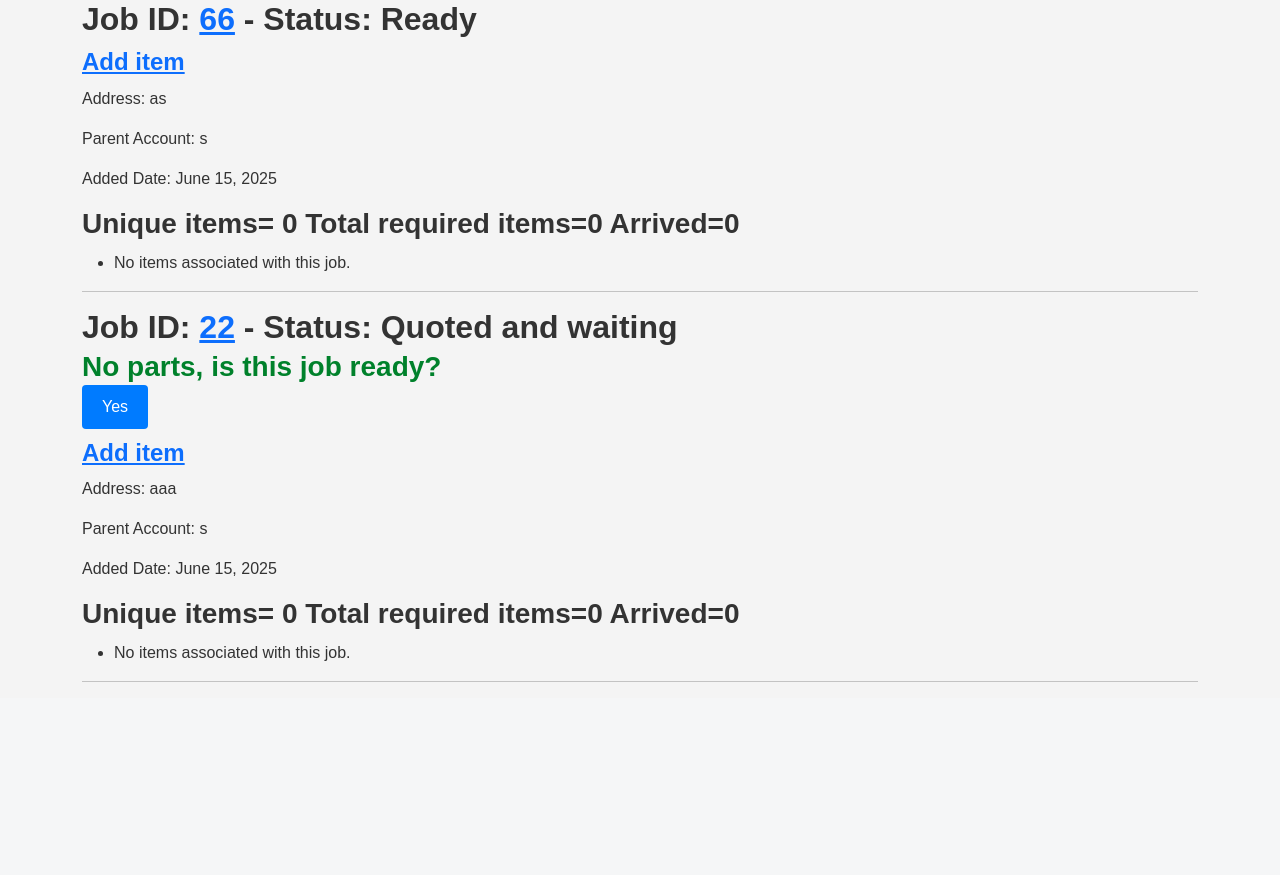
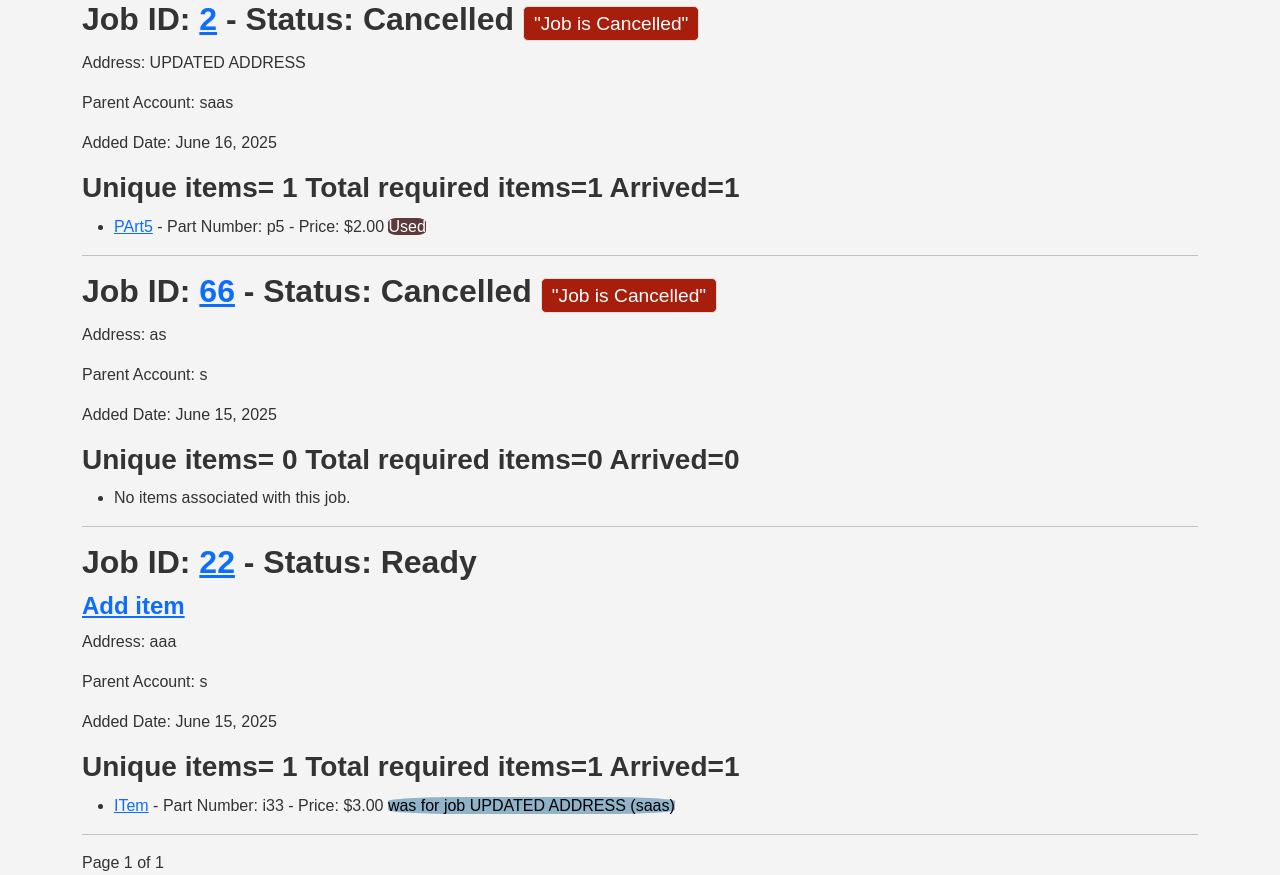
Before and after one commit to Yassin-567/stock, a Django app: page / in a window 1280 px wide. Shown: the part 104-979 px from the top of the page. Before the commit the page ends 786 px from the top, so only its background shows below. Run offline with Django 5.2, Linux system fonts and the light colour scheme; a user stored in the database is signed in; data comes from the database, SQL or seed files in the repository; data that the repository does not hold is empty.

Commit message:
22/6/2025/

```diff
--- a/inventory/templatetags/custom_tags.py
+++ b/inventory/templatetags/custom_tags.py
@@ -5,17 +5,24 @@ register = template.Library()
 
 @register.filter
 def is_admin(user):
-    if user.groups.filter(name='Admin').exists() or user.company.owner==user:
-        return True
+    try:
+        company=user.company
+    except:
+        company=None
+    if company and user.is_authenticated:
+        if user.company.owner==user or user.is_admin:
+            return True
     return False
-@register.filter
-def is_in_group(user, group_name):
 
-    return user.groups.filter(name=group_name).exists()
 @register.filter
 def is_owner(user):
-    if user.is_authenticated and user.company.owner==user:
-        return True
+    try:
+        company=user.company
+    except:
+        company=None
+    if company and user.is_authenticated:
+        if user.is_authenticated and user.company.owner==user:
+            return True
     return False
 
 # filepath: c:\Users\3Y\Desktop\venv1\stock\inventory\templatetags\custom_tags.py
--- a/inventory/urls.py
+++ b/inventory/urls.py
@@ -22,7 +22,6 @@ urlpatterns=[
     path('job/<int:pk>/',views.update_job,name='update_job'),
     path('job/<int:pk>/<int:cancel>',views.update_job,name='update_job'),
     path('item/<int:pk>/',views.update_item,name='update_item'),
-
     path('witem/<int:pk>/',views.update_warehouse_item,name='update_warehouse_item'),
     path('adpanel/<int:pk>/',views.update_user,name='update_user'),
     path('adpanelc//',views.update_company,name='update_company'),
--- a/inventory/views.py
+++ b/inventory/views.py
@@ -16,6 +16,7 @@ from django.http import HttpResponseForbidden
 from django.contrib.contenttypes.models import ContentType
 from django.db import IntegrityError, transaction
 from django.core.mail import send_mail
+from django.core.paginator import Paginator
 
 
 #import requests
@@ -82,18 +83,21 @@ def inventory(request,pk=None):
 
 
     rjobs = Job.objects.annotate(item_count=Count('items')).filter(items_arrived=True).prefetch_related('items')
-    items=Item.objects.filter(company=request.user.company)
 
     rjobs=Job.objects.filter(company=request.user.company)
+    paginator=Paginator(rjobs,10)
+    page_number = request.GET.get('page')
+    page_obj = paginator.get_page(page_number)
+    context={
 
-    context={'rjobs':rjobs,
-            'items':items,
+            'rjobs': page_obj,
+            'page_obj':page_obj
             }
     if request.method=='POST' and "reset_notes" in request.POST:
         jobitem=JobItem.objects.get(id=pk)
-        item=Item.objects.get(id=jobitem.item.id)
-        item.notes=None
-        item.save(update_fields=['notes'])
+        # item=Item.objects.get(id=jobitem.item.id)
+        jobitem.notes=None
+        jobitem.save(update_fields=['notes'])
         jobitem.is_used=False
         jobitem.save(update_fields=['is_used'])
     elif request.method=="POST" and 'job_is_ready' in request.POST:
@@ -102,7 +106,7 @@ def inventory(request,pk=None):
             messages.error(request,'There is a used item')
             return render(request,'inventory/inventory.html',context)
         job.status='ready'
-        job.save(update_fields=['status'])
+        job.save()#update_fields=['status']
 
     return render(request,'inventory/inventory.html',context)
 
@@ -135,6 +139,7 @@ def update_job(request, pk, cancel=0):
     items=JobItem.objects.filter(job=job)
     items_count=job.items.all().count()
     form = JobForm(instance=job,updating=True,)
+    job_status=job.status
     comments_form=CommentForm(initial={
         'content_type': ContentType.objects.get_for_model(Job),
         'object_id': job.job_id,
@@ -153,6 +158,7 @@ def update_job(request, pk, cancel=0):
     if request.method=="POST":
         if 'yes_complete' in request.POST:
             post_data = request.session.pop('job_post_data', None)
+
             if post_data:
                 form = JobForm(post_data, instance=job, updating=True)
                 if form.is_valid():
@@ -164,7 +170,7 @@ def update_job(request, pk, cancel=0):
                 return render(request, 'inventory/job_update.html', {'form': form,'job':job,'comments_form':comments_form,'comments':comments,'items':items,'items_count':items_count})
         post_data = request.session.pop('job_post_data', None) #in case of no retunr back
         if post_data and request.method == 'POST' and 'no_return_back' in request.POST :#---
-            form = JobForm(post_data, instance=job, updating=True)  #----
+            return redirect(f'update_job',pk=pk)
         if 'save' in request.POST:
             quotation = request.POST.get('quotation')
             if quotation:
@@ -198,14 +204,16 @@ def update_job(request, pk, cancel=0):
                 elif form.cleaned_data['status']=='cancelled'  :
 
                     li=[]
-                    li=[item for item in job.items.all() if item.ordered and  item.arrived_quantity>0]
+                    li=[item for item in job.items.all() if item.ordered and  item.arrived_quantity>0 or item.from_warehouse]
                     if len(li)>0:
                         request.session['job_post_data'] = request.POST
                         return render(request,'inventory/confirm.html',{'items':li,'cancel_request':True,'job':job})
-
-                job.quotation=float(quotation) if float(quotation)>0 else None
-
+                try:
+                    job.quotation=float(quotation) if float(quotation)>0 else None
+                except:
+                    pass
                 form.save()
+                form = JobForm(request.POST, instance=job,updating=True)
                 messages.success(request, 'Job updated successfully')
                 items=JobItem.objects.filter(job=job)
         comments_form=CommentForm(request.POST)
@@ -247,7 +255,7 @@ def update_job(request, pk, cancel=0):
                         })
                     comments = Comment.objects.filter(content_type=ContentType.objects.get_for_model(Job), object_id=job.job_id,company=request.user.company)
                     return render(request, 'inventory/job_update.html', {'form': form,'job':job,'comments_form':comments_form,'comments':comments,'items':items,'items_count':items_count})
-                messages.error(request,"ddd")
+                messages.error(request,"Failed")
                 comments = Comment.objects.filter(content_type=ContentType.objects.get_for_model(Job), object_id=job.job_id,company=request.user.company)
                 comments_form = CommentForm(initial={
                 'content_type': ContentType.objects.get_for_model(Job),
@@ -257,7 +265,7 @@ def update_job(request, pk, cancel=0):
                 form = JobForm(instance=job,)
                 items=JobItem.objects.filter(job=job)
                 return render(request, 'inventory/job_update.html', {'form': form,'job':job,'comments_form':comments_form,'comments':comments,'items':items,'items_count':items_count})
-    context={'form': form,'job':job,'comments_form':comments_form,'comments':comments,'items':items,'items_count':items_count}
+    context={'form': form,'job':job,'comments_form':comments_form,'comments':comments,'items':items,'items_count':items_count,'job_status':job_status}
     return render(request, 'inventory/job_update.html', context)
 ###########################-ITEM-######################
 @login_required
@@ -409,7 +417,7 @@ def item_add(request,pk=None,no_job=False):
 def update_item(request, pk):
     item = JobItem.objects.get(Q(id=pk) & Q(job__company=request.user.company))
     completed=item.job.status=='completed'
-    form = JobItemForm(instance=item,item=item)#,updating=True,completed=completed
+    form = JobItemForm(instance=item,)#,updating=True,completed=completed
     comments_form=CommentForm(initial={
         'content_type': ContentType.objects.get_for_model(JobItem),
         'object_id': item.id,
@@ -419,8 +427,21 @@ def update_item(request, pk):
     if request.method == 'POST':
 
         comments_form=CommentForm(request.POST)
-        if 'yes_move' in request.POST:
+        if 'dont_move_used' in request.POST:
             next_url = request.POST.get('next')
+            job_item = item
+
+            if job_item.arrived_quantity>0:
+                job_item.is_used=True
+                job_item.job.status='cancelled'
+                job_item.notes=''
+                job_item.save(dont_move_used=True,update_fields=['is_used','notes'])
+                job_item.job.save()#update_fields=['status']
+                if next_url:
+                    return redirect('inventory')
+        elif 'yes_move' in request.POST:
+            next_url = request.POST.get('next')
+
             try:
                 job_item = item
                 # Optional: Check if already used or empty
@@ -455,6 +476,8 @@ def update_item(request, pk):
                     wi.warehouse_quantity+=job_item.job_quantity
                     wi.save(update_fields=['warehouse_quantity'])
                 # Delete JobItem after successful move
+                job_item.job.status='cancelled'
+                job_item.job.save(update_fields=['status'])
                 job_item.delete()
                 messages.success(request,"Item moved to warehouse")
             except JobItem.DoesNotExist:
@@ -539,7 +562,7 @@ def update_item(request, pk):
             except JobItem.DoesNotExist:
                 messages.error(request,"Moving failed")
             return redirect('inventory')
-        form = JobItemForm(request.POST, request.FILES, instance=item,item=item)
+        form = JobItemForm(request.POST, request.FILES, instance=item,)
         comments_form=CommentForm(request.POST)
         prevq=item.job_quantity
         if form.is_valid() and 'edit' in request.POST:
@@ -558,7 +581,7 @@ def update_item(request, pk):
 
                 else:
                     witem=WarehouseItem.objects.get(item=item.item)
-                    form = JobItemForm( instance=item,item=item)
+                    form = JobItemForm( instance=item,)
                     messages.error(request,f"Not enough stock, only {witem.warehouse_quantity} available")
                     context = {'form': form,'item': item,'comments_form':comments_form,"comments":comments}
                     return render(request, 'inventory/update_item.html', context)
@@ -566,9 +589,11 @@ def update_item(request, pk):
                 item=form.save(commit=False)
                 item.save()
 
-            form = JobItemForm( instance=item,item=item)#request.POST, request.FILES,updating=True
+
+            form = JobItemForm( instance=item,)#request.POST, request.FILES,updating=True
 
             context = {'form': form,'item': item,'comments_form':comments_form,"comments":comments}
+
             return render(request, 'inventory/update_item.html', context)
     context = {'form': form,'item': item,'comments_form':comments_form,"comments":comments,"completed":completed}
     return render(request, 'inventory/update_item.html', context)
--- a/stock/static/css/style.css
+++ b/stock/static/css/style.css
@@ -121,3 +121,9 @@ h4 {
 .comment-card p {
     margin: 0;
 }
+
+.faded-input {
+    background-color: #f5f5f5;
+    color: #888;
+    opacity: 0.7;
+}
--- a/templates/inventory/inventory.html
+++ b/templates/inventory/inventory.html
@@ -21,10 +21,10 @@
           </small>
         </h2>
         <h4><a href="{% url 'item_add' job.job_id %}">Add item</a></h4>
-      {% elif job.items.count == 0 and not job.status == 'ready' %}
+      {% elif job.items.count == 0 and not job.status == 'ready' and job.status != 'cancelled' %}
         <h2>
           Job ID: <a href="{% url 'update_job' job.job_id %}">{{ job.job_id }}</a> - Status: {{ job.get_status_display }} <br /><small style="color: rgb(0, 129, 43);">
-            No parts, is this job ready?<form action="{% url 'inventory' job.job_id %}" method="POST">
+            No parts needed, is this job ready?<form action="{% url 'inventory' job.job_id %}" method="POST">
               {% csrf_token %}
               <small><button name="job_is_ready" type="submit" class="btn btn-submit">Yes</button></small>
             </form>
@@ -40,7 +40,7 @@
         font-size: 1.2rem;
         font-weight: normal;
         color: rgb(255, 255, 255);
-        background-color: rgb(92, 21, 48);
+        background-color: rgb(131, 25, 108);
         border: 1px solid #ddd;
         border-radius: 5px;
         box-shadow: 0 1px 3px rgba(255, 255, 255, 0.1);
@@ -70,19 +70,21 @@
         {% for jobitem in job.items.all %}
           <li>
             <a href="{% url 'update_item' jobitem.id %}">{{ jobitem.item.name }}</a> - Part Number: {{ jobitem.item.part_number }} - Price: ${{ jobitem.item.price }}
-            {% if jobitem.status == 'arrived' %}
+            {% if jobitem.status == 'arrived' and not jobitem.is_used %}
               <span style="color: rgb(0, 0, 0);background-color: rgb(17, 255, 9);border: 1000px;border-radius: 25%;">{{ jobitem.get_status_display }}</span>
-            {% elif jobitem.ordered and not jobitem.from_warehouse %}
+            {% elif jobitem.ordered and not jobitem.from_warehouse and not jobitem.is_used %}
               <span style="color: rgb(0, 0, 0);background-color: rgba(228, 216, 51, 0.99);border: 1000px;border-radius: 25%;">Ordered</span>
-            {% elif jobitem.was_for_job and jobitem.from_warehouse %}
+            {% elif jobitem.was_for_job and jobitem.from_warehouse and not jobitem.is_used %}
               <span style="color: rgb(0, 0, 0);background-color: rgba(119, 163, 192, 0.79);border: 1000px;border-radius: 25%;">was for job {{ jobitem.was_for_job }}</span>
-            {% elif jobitem.from_warehouse %}
+            {% elif jobitem.from_warehouse and not jobitem.is_used %}
               <span style="color: rgb(0, 0, 0);background-color: rgba(157, 119, 192, 0.79);border: 1000px;border-radius: 25%;">From warehouse</span>
+            {% elif jobitem.is_used %}
+              <span style="color: rgb(255, 255, 255);background-color: rgba(54, 8, 8, 0.79);border: 1000px;border-radius: 25%;">Used</span>
             {% else %}
               <span style="color: rgb(0, 0, 0);background-color: rgba(255, 98, 98, 0.99);border: 1000px;border-radius: 25%;">Not ordered</span>
             {% endif %}
-            {% if jobitem.item.notes and job.status != 'completed' %}
-              <small>{{ jobitem.item.notes }}</small> <form action="{% url 'inventory' jobitem.id %}" method="POST">
+            {% if jobitem.notes and job.status != 'completed' %}
+              <small>{{ jobitem.notes }}</small> <form action="{% url 'inventory' jobitem.id %}" method="POST">
                 {% csrf_token %}
                 <small><button name="reset_notes" type="submit" class="btn btn-danger">It's not used</button></small>
               </form>
@@ -101,7 +103,7 @@
     border-radius: 10px;
     box-shadow: 0 1px 3px rgba(0, 0, 0, 0.1);
       ">Used</span>
-              {{ item.item.notes }}
+              {{ item.notes }}
             {% endif %}
           </li>
         {% empty %}
@@ -110,6 +112,21 @@
       </ul>
       <hr />
     {% endfor %}
+    <div class="pagination">
+      {% if page_obj.has_previous %}
+        <a href="?page=1">&laquo; first</a>
+
+        <a href="?page={{ page_obj.previous_page_number }}">previous</a>
+      {% endif %}
+
+      <span>Page {{ page_obj.number }} of {{ page_obj.paginator.num_pages }}</span>
+
+      {% if page_obj.has_next %}
+        <a href="?page={{ page_obj.next_page_number }}">next</a>
+        <br />
+        <a href="?page={{ page_obj.paginator.num_pages }}">last &raquo;</a>
+      {% endif %}
+    </div>
   {% endif %}
   <link rel="stylesheet" href="{% static 'css/style.css' %}" />
   {% comment %} <script>
--- a/templates/inventory/job_update.html
+++ b/templates/inventory/job_update.html
@@ -64,7 +64,9 @@
 
       <div class="form-group">
         <button type="submit" name="save" class="btn-submit">Save</button>
-        <button type="submit" name="send_email" class="btn-submit">Send email</button><span><h6>Send a list with the required parts for the engineer</h6></span>
+        {% if job_status == 'ready' %}
+          <button type="submit" name="send_email" class="btn-submit">Send email</button><span><h6>Send a list with the required parts for the engineer</h6></span>
+        {% endif %}
       </div>
 
       <form method="POST">
--- a/templates/inventory/update_user.html
+++ b/templates/inventory/update_user.html
@@ -9,7 +9,7 @@
   {% endif %}
 
   <H3>Update user</H3>
-  {% if user|is_in_group:'Ban' %}
+  {% if user.is_banned %}
     <h2><span style="
         display: inline-block;
         padding: 5px 10px;
```
Also changed, not shown: inventory/decorators.py (+15 -8 lines), inventory/forms.py (+19 -8 lines), inventory/models.py (+59 -49 lines), inventory/myfunc.py (added, +57 -0 lines), templates/inventory/update_item.html (+21 -6 lines), db.sqlite3, inventory/migrations/0043_remove_item_notes_jobitem_notes.py (added).
